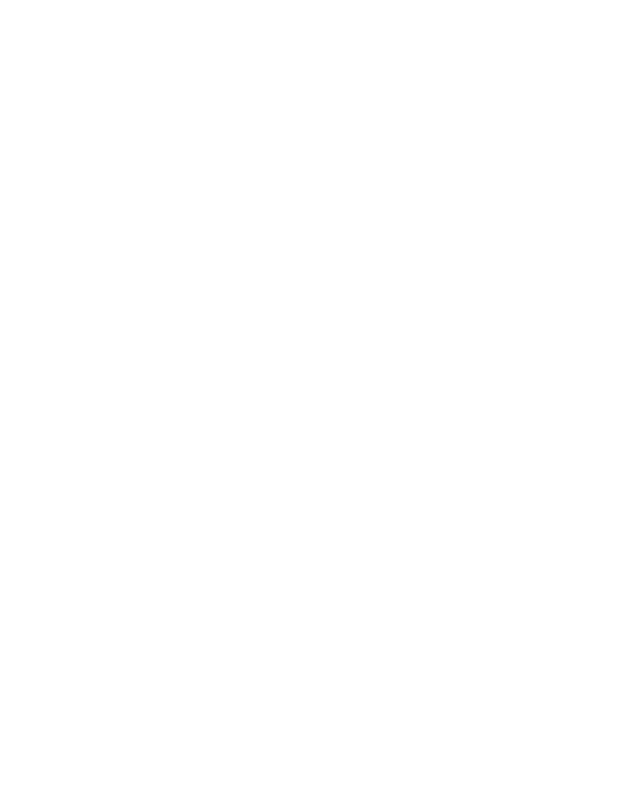
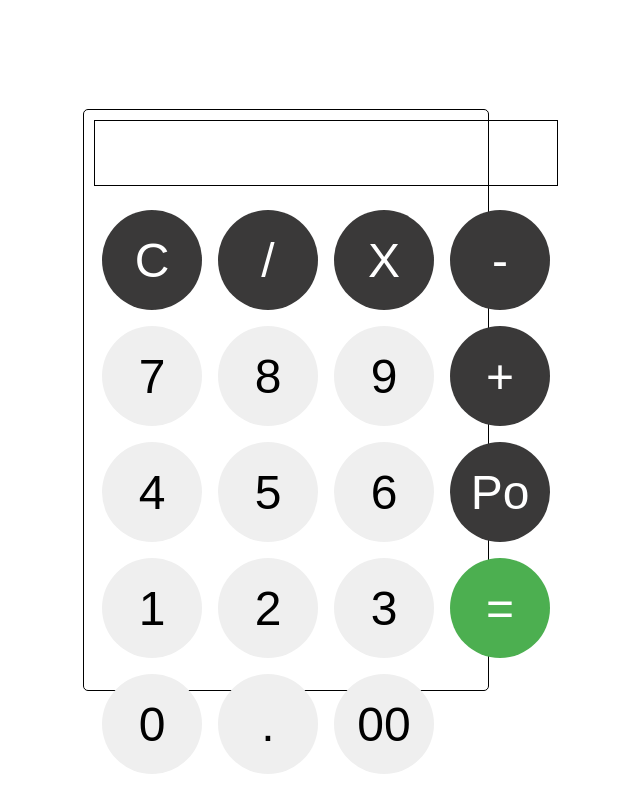
Before and after one commit to Roamer15/calculator, a plain HTML site: page index.html in a window 1280 px wide. Shown: the whole page, without its empty margins (354-994 px from the left). Drawn offline with Linux system fonts and the light colour scheme.

Commit message:
design of calculator done

```diff
--- a/css/style.css
+++ b/css/style.css
@@ -0,0 +1,56 @@
+* {
+    margin: 0;
+    padding: 0;
+}
+
+button {
+    width: 100px;
+    height: 100px;
+    border-radius: 50%;
+    padding: 10px;
+    border: none;
+    cursor: pointer;
+}
+
+.calculator-box {
+    display: grid;
+    align-items: center;
+    height: 70%;
+    width: 30%;
+    top: 50%;
+    left: 50%;
+    position: absolute;
+    transform: translate(-50%, -50%);
+    padding: 10px;
+    border: 1px solid #000;
+    border-radius: 5px;
+}
+
+.display-screen {
+    margin-bottom: 1rem;
+    padding: 2rem;
+    text-align: right;
+    border: 1px solid #000;
+    font-size: 2.5rem;
+}
+
+.keys {
+    display: grid;
+    grid-template-columns: 1fr 1fr 1fr 1fr;
+}
+
+.numbers-et-al {
+    text-align: center;
+    font-size: 3rem;
+    margin: 0.5rem;
+}
+
+.opps {
+    background-color: #3a3939;
+    color: #fff;
+}
+
+.equal {
+    background-color: #4caf50;
+    color: #fff;
+}
--- a/index.html
+++ b/index.html
@@ -3,9 +3,36 @@
 <head>
     <meta charset="UTF-8">
     <meta name="viewport" content="width=device-width, initial-scale=1.0">
+    <link rel="stylesheet" href="css/style.css">
     <title>Document</title>
 </head>
 <body>
+    <div class="calculator-box">
+        <div class="display-screen">
 
+        </div>
+        <div class="keys">
+            <button class="numbers-et-al opps">C</button>
+            <button class="numbers-et-al opps">/</button>
+            <button class="numbers-et-al opps">X</button>
+            <button class="numbers-et-al opps">-</button>
+            <button class="numbers-et-al">7</button>
+            <button class="numbers-et-al">8</button>
+            <button class="numbers-et-al">9</button>
+            <button class="numbers-et-al opps">+</button>
+            <button class="numbers-et-al">4</button>
+            <button class="numbers-et-al">5</button>
+            <button class="numbers-et-al">6</button>
+            <button class="numbers-et-al opps">Po</button>
+            <button class="numbers-et-al">1</button>
+            <button class="numbers-et-al">2</button>
+            <button class="numbers-et-al">3</button>
+            <button class="numbers-et-al equal">=</button>
+            <button class="numbers-et-al">0</button>
+            <button class="numbers-et-al">.</button>
+            <button class="numbers-et-al">00</button>
+        </div>
+    </div>
+    <script src="js/index.js"></script>
 </body>
 </html>
```
